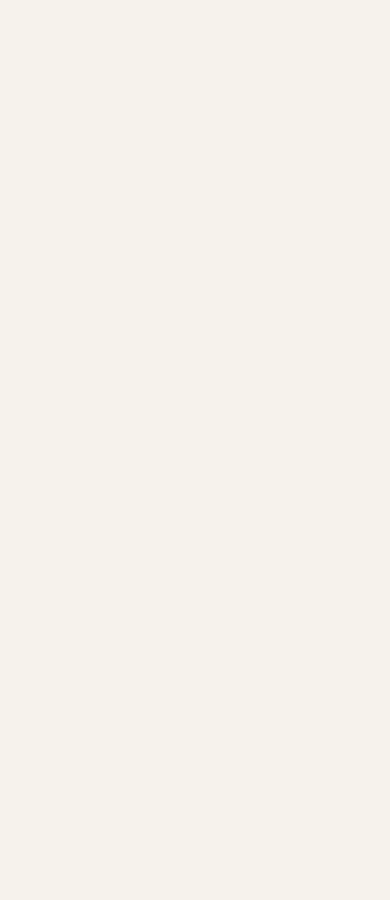
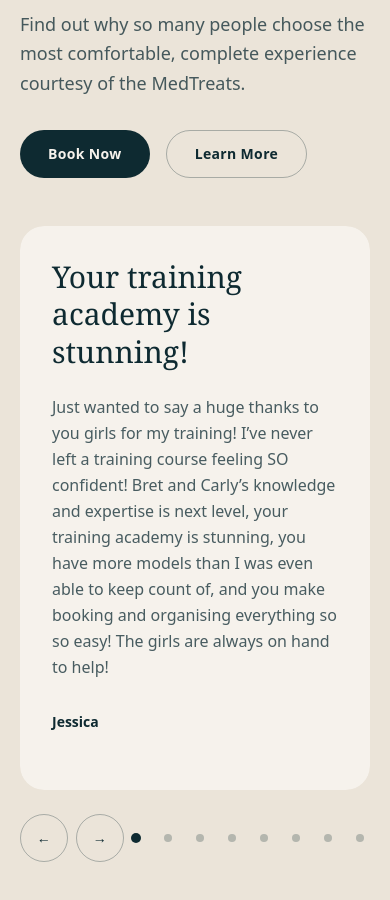
Before and after one commit to aulanchik/medtreats, a React (Vite) app: page / in a window 390 px wide. Shown: the part 7140-8040 px from the top of the page. Before the commit the page ends 6990 px from the top, so only its background shows below. Built offline with nearby package versions, Linux system fonts and the light colour scheme; a web font is replaced by a local one.

Commit message:
feat: add accessible carousel

```diff
--- a/src/App.tsx
+++ b/src/App.tsx
@@ -4,6 +4,7 @@ import Marquee from "@/components/Marquee";
 import Treatments from "@/components/Treatments";
 import Academy from "@/components/Academy";
 import Gallery from "@/components/Gallery";
+import Testimonials from "@/components/Testimonials";
 
 export default function App() {
   return (
@@ -21,6 +22,7 @@ export default function App() {
         <Treatments />
         <Academy />
         <Gallery />
+        <Testimonials />
       </main>
     </>
   );
--- /dev/null
+++ b/src/components/Carousel.tsx
@@ -0,0 +1,104 @@
+import { useEffect, useState, type FocusEvent, type ReactNode } from "react";
+import usePrefersReducedMotion from "@/hooks/usePrefersReducedMotion";
+
+type Props<T> = {
+  items: T[];
+  render: (item: T) => ReactNode;
+  label: string;
+  interval?: number;
+};
+
+export default function Carousel<T>({
+  items,
+  render,
+  label,
+  interval = 7000,
+}: Props<T>) {
+  const [index, setIndex] = useState(0);
+  const [hovered, setHovered] = useState(false);
+  const [focused, setFocused] = useState(false);
+  const reducedMotion = usePrefersReducedMotion();
+  const count = items.length;
+  const paused = hovered || focused;
+
+  useEffect(() => {
+    if (paused || reducedMotion || count < 2) return;
+    const timer = setInterval(() => setIndex((i) => (i + 1) % count), interval);
+    return () => clearInterval(timer);
+  }, [paused, reducedMotion, count, interval]);
+
+  const go = (next: number) => setIndex((next + count) % count);
+  const onBlur = (e: FocusEvent<HTMLElement>) => {
+    if (!e.currentTarget.contains(e.relatedTarget)) setFocused(false);
+  };
+
+  return (
+    <section
+      aria-roledescription="carousel"
+      aria-label={label}
+      onMouseEnter={() => setHovered(true)}
+      onMouseLeave={() => setHovered(false)}
+      onFocus={() => setFocused(true)}
+      onBlur={onBlur}
+    >
+      <div className="overflow-hidden rounded-3xl">
+        <div
+          className="flex transition-transform duration-500 ease-in-out motion-reduce:transition-none"
+          style={{ transform: `translateX(-${index * 100}%)` }}
+        >
+          {items.map((item, i) => (
+            <div
+              key={i}
+              role="group"
+              aria-roledescription="slide"
+              aria-label={`${i + 1} of ${count}`}
+              inert={i !== index}
+              className="w-full shrink-0"
+            >
+              {render(item)}
+            </div>
+          ))}
+        </div>
+      </div>
+
+      <div className="mt-6 flex items-center justify-between">
+        <div className="flex gap-2">
+          <button
+            type="button"
+            onClick={() => go(index - 1)}
+            aria-label="Previous testimonial"
+            className="btn btn-outline size-12 !px-0"
+          >
+            ←
+          </button>
+          <button
+            type="button"
+            onClick={() => go(index + 1)}
+            aria-label="Next testimonial"
+            className="btn btn-outline size-12 !px-0"
+          >
+            →
+          </button>
+        </div>
+        <div className="flex gap-2">
+          {items.map((_, i) => (
+            <button
+              key={i}
+              type="button"
+              onClick={() => go(i)}
+              aria-label={`Show testimonial ${i + 1}`}
+              aria-current={i === index}
+              className="grid size-6 place-items-center"
+            >
+              <span
+                className={`block size-2 rounded-full transition ${
+                  i === index ? "scale-125 bg-brand-900" : "bg-brand-900/25"
+                }`}
+              />
+            </button>
+          ))}
+        </div>
+      </div>
+    </section>
+  );
+}
--- /dev/null
+++ b/src/components/Testimonials.tsx
@@ -0,0 +1,61 @@
+import testimonials from "@/data/testimonials.json";
+import Accented from "./Accented";
+import Carousel from "./Carousel";
+import Reveal from "./Reveal";
+
+type Feedback = (typeof testimonials.feedbacks)[number];
+
+function Card({ feedback }: { feedback: Feedback }) {
+  const [headline, ...body] = feedback.feedback;
+  return (
+    <figure className="h-full rounded-3xl bg-cream p-8 sm:p-12">
+      <blockquote>
+        <p className="font-serif text-3xl leading-tight sm:text-4xl">
+          {headline}
+        </p>
+        <p className="mt-6 leading-relaxed text-brand-900/75">
+          {body.join(" ")}
+        </p>
+      </blockquote>
+      <figcaption className="mt-8 text-sm font-semibold">
+        {feedback.author}
+      </figcaption>
+    </figure>
+  );
+}
+
+export default function Testimonials() {
+  return (
+    <section id="testimonials" className="bg-sand py-24 lg:py-32">
+      <div className="container-page grid grid-cols-1 items-center gap-12 lg:grid-cols-12">
+        <Reveal className="lg:col-span-5">
+          <h2 className="text-h2">
+            <Accented text={testimonials.title} />
+          </h2>
+          <p className="mt-6 max-w-md text-lg leading-relaxed text-brand-900/75">
+            {testimonials.subtitle}
+          </p>
+          <div className="mt-8 flex flex-wrap gap-4">
+            {testimonials.actions.map((action, i) => (
+              <a
+                key={action.id}
+                href={action.href}
+                className={`btn ${i === 0 ? "btn-primary" : "btn-outline"}`}
+              >
+                {action.title}
+              </a>
+            ))}
+          </div>
+        </Reveal>
+
+        <div className="min-w-0 lg:col-span-7">
+          <Carousel
+            label="Client testimonials"
+            items={testimonials.feedbacks}
+            render={(feedback) => <Card feedback={feedback} />}
+          />
+        </div>
+      </div>
+    </section>
+  );
+}
--- /dev/null
+++ b/src/hooks/usePrefersReducedMotion.ts
@@ -0,0 +1,17 @@
+import { useSyncExternalStore } from "react";
+
+const query = "(prefers-reduced-motion: reduce)";
+
+function subscribe(callback: () => void) {
+  const media = window.matchMedia(query);
+  media.addEventListener("change", callback);
+  return () => media.removeEventListener("change", callback);
+}
+
+export default function usePrefersReducedMotion() {
+  return useSyncExternalStore(
+    subscribe,
+    () => window.matchMedia(query).matches,
+    () => false,
+  );
+}
```
